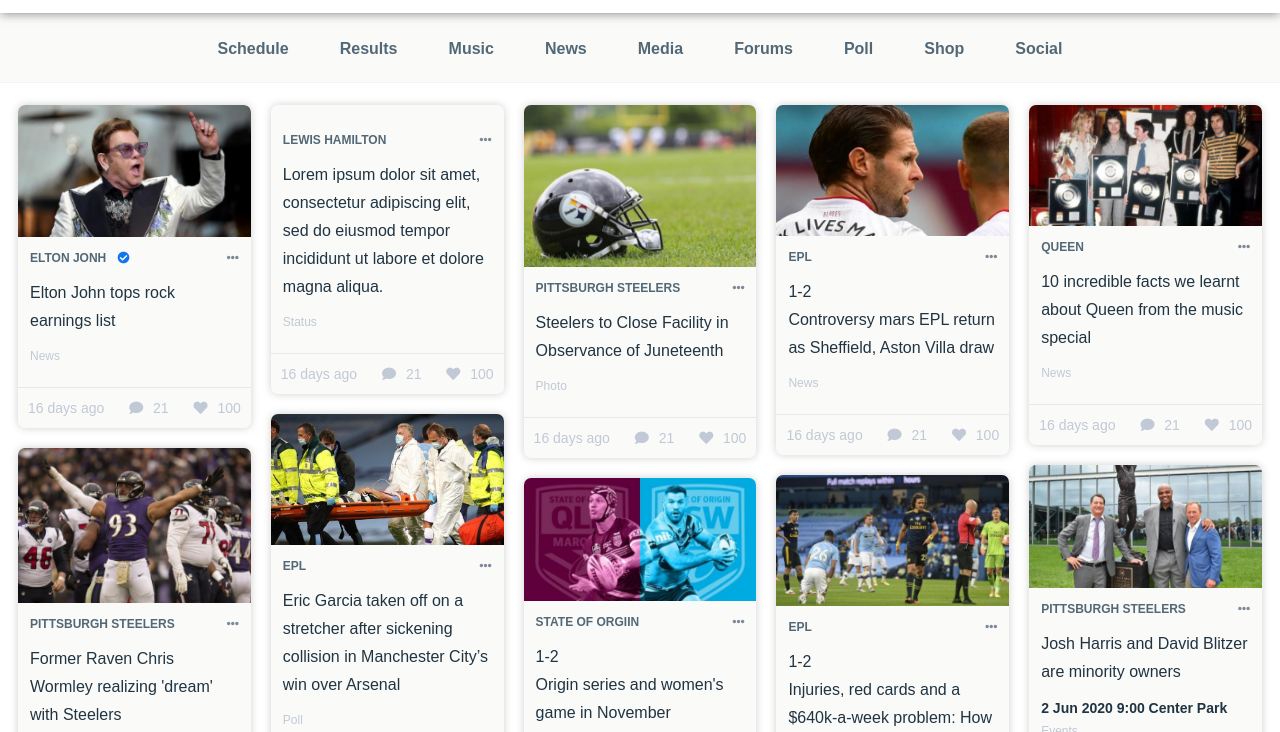
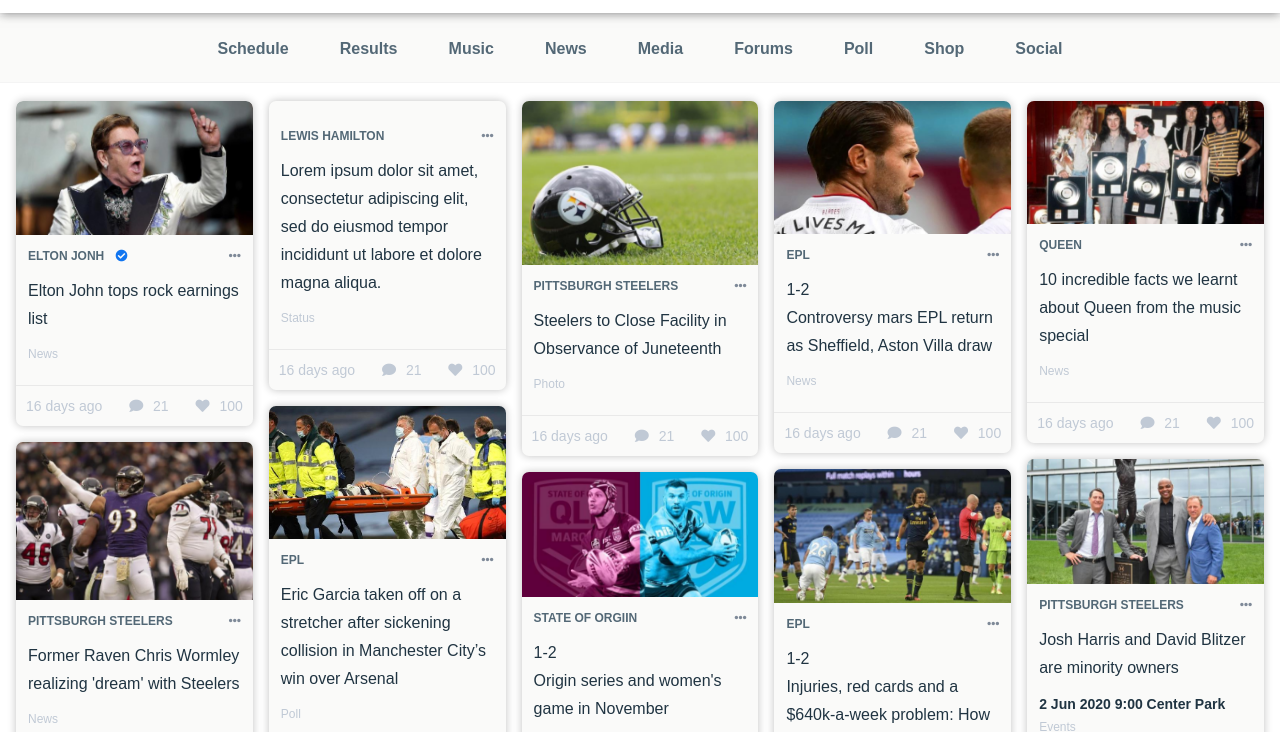
Before and after one commit to thuysddoox/clique, a plain HTML site: page home.html in a window 1280 px wide. Shown: the part 68-800 px from the top of the page. Drawn offline with Linux system fonts and the light colour scheme.

Commit message:
fix width post item in home page

```diff
--- a/app/css/home.css
+++ b/app/css/home.css
@@ -203,8 +203,9 @@
 
 .posts__list {
     column-count: 5;
-    column-gap: 8px;
-    margin: 12px;
+    column-gap: 16px;
+    /* text-align: center; */
+    margin: 10px 16px;
 }
 
 
@@ -214,9 +215,10 @@
     color: #C0C9D5;
     background-color: #FAFAF9;
     border-radius: 7px;
-    box-shadow: 0px 0px 8px#d1d1d1;
-    margin: 10px 6px;
+    box-shadow: 0px 0px 8px#c2c2c2;
+    margin: 8px 0px;
     display: inline-block;
+    width: 100%;
     transition: all 0.3s;
 }
 
--- a/app/css/main.css
+++ b/app/css/main.css
@@ -31,7 +31,6 @@
 .app__logo {
     padding-top: 8px;
     text-align: center;
-    transform: scale(0.85);
 }
 
 .app {
```
